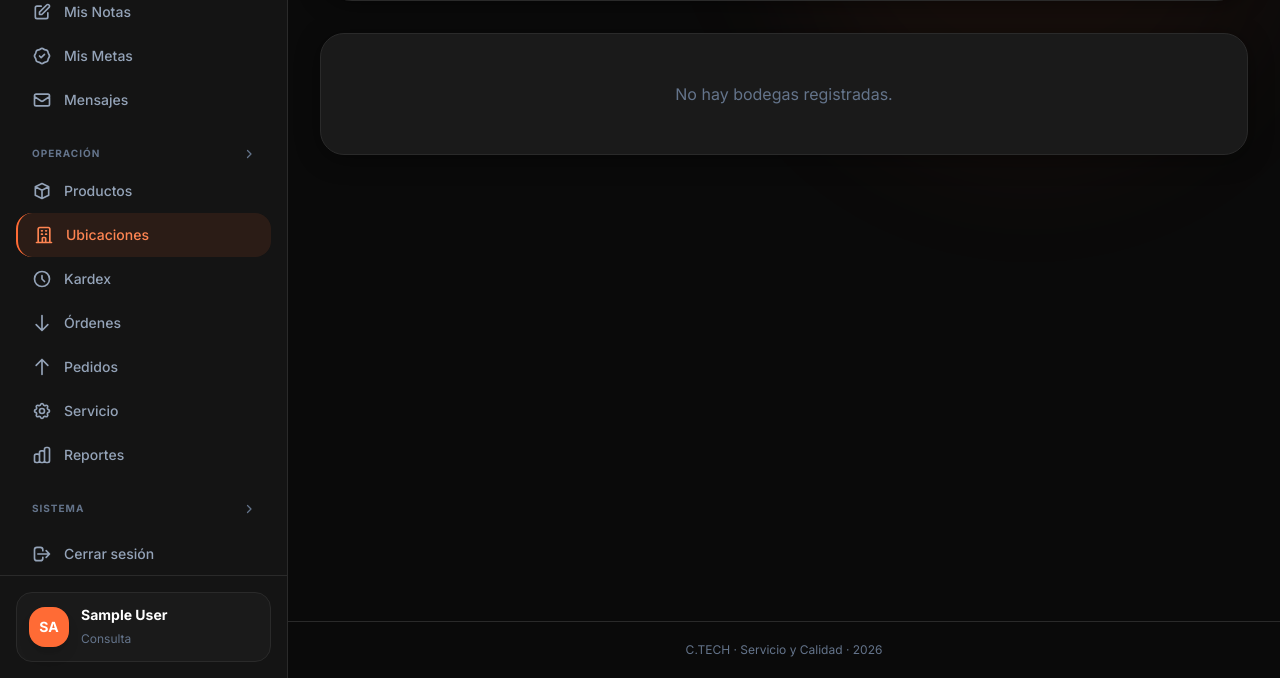
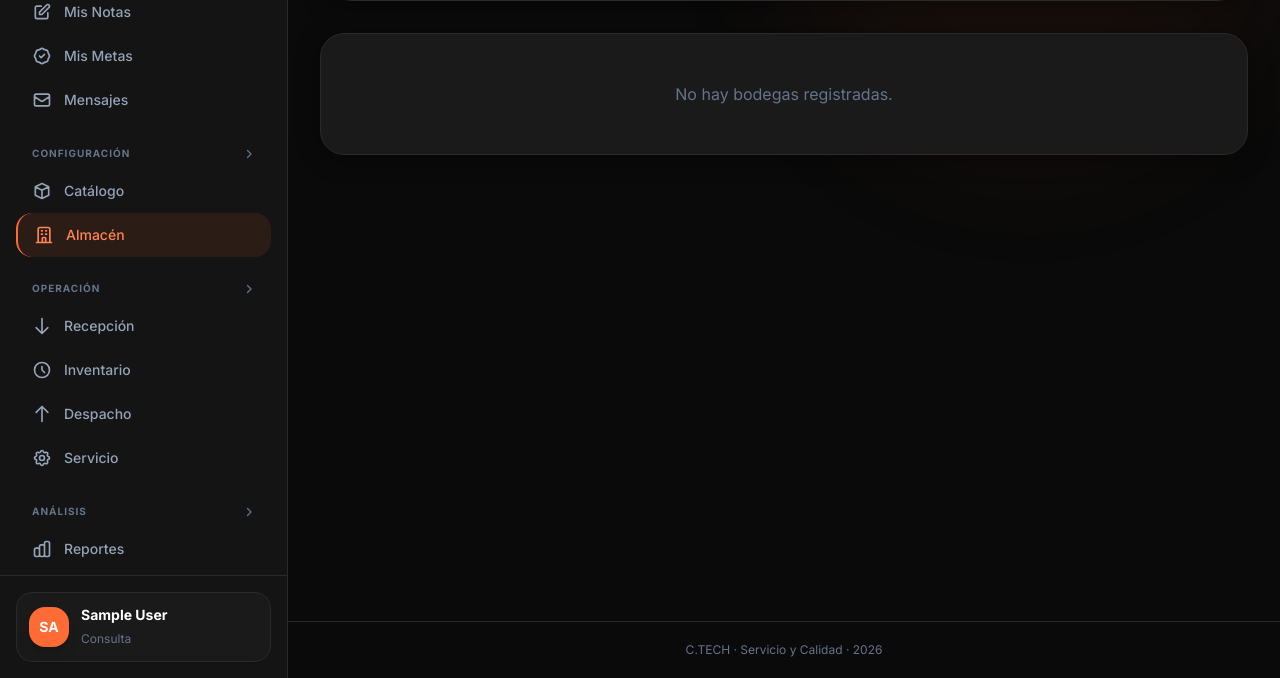
Before and after one commit to Andrew-not/wms-upec, a Django app: page /almacen/mapa/ in a window 1280 px wide. Shown: the part 338-1016 px from the top of the page. Run offline with Django 5.2, Linux system fonts and the light colour scheme; the visitor is signed in with stand-in values (Sample User, id 1); data that the repository does not hold is empty.

Commit message:
feat(menu): reorganiza modulos segun flujo WMS (Configuracion, Operacion, Analisis)

```diff
--- a/templates/base.html
+++ b/templates/base.html
@@ -20,7 +20,7 @@
     <div class="absolute bottom-0 left-0 w-[500px] h-[500px] bg-brand-500/3 rounded-full blur-3xl"></div>
 </div>
 
-<div x-data="{ sidebarOpen: false, openMiEspacio: true, openOperacion: true, openSistema: false }" class="min-h-screen">
+<div x-data="{ sidebarOpen: false, openMiEspacio: true, openConfiguracion: true, openOperacion: true, openAnalisis: true, openSistema: false }" class="min-h-screen">
 
     <aside :class="sidebarOpen ? 'translate-x-0' : '-translate-x-full lg:translate-x-0'"
            class="fixed top-0 left-0 z-40 h-screen w-72 transition-transform duration-300 bg-dark-800 border-r border-dark-600 flex flex-col">
@@ -65,47 +65,65 @@
                     </svg>
                     Dashboard
                 </a>
-
                 <a href="{% url 'workspace:mi_espacio' %}" class="nav-link {% if request.resolver_match.url_name == 'mi_espacio' %}nav-link-active{% endif %}">
                     <svg class="w-5 h-5" fill="none" stroke="currentColor" viewBox="0 0 24 24" stroke-width="2">
                         <path stroke-linecap="round" stroke-linejoin="round" d="M16 7a4 4 0 11-8 0 4 4 0 018 0zM12 14a7 7 0 00-7 7h14a7 7 0 00-7-7z"/>
                     </svg>
                     Mi Espacio
                 </a>
-
                 <a href="{% url 'workspace:tarea_lista' %}" class="nav-link {% if 'tarea' in request.resolver_match.url_name %}nav-link-active{% endif %}">
                     <svg class="w-5 h-5" fill="none" stroke="currentColor" viewBox="0 0 24 24" stroke-width="2">
                         <path stroke-linecap="round" stroke-linejoin="round" d="M9 5H7a2 2 0 00-2 2v12a2 2 0 002 2h10a2 2 0 002-2V7a2 2 0 00-2-2h-2M9 5a2 2 0 002 2h2a2 2 0 002-2M9 5a2 2 0 012-2h2a2 2 0 012 2m-6 9l2 2 4-4"/>
                     </svg>
                     Mis Tareas
                 </a>
-
                 <a href="{% url 'workspace:evento_lista' %}" class="nav-link {% if 'evento' in request.resolver_match.url_name %}nav-link-active{% endif %}">
                     <svg class="w-5 h-5" fill="none" stroke="currentColor" viewBox="0 0 24 24" stroke-width="2">
                         <path stroke-linecap="round" stroke-linejoin="round" d="M8 7V3m8 4V3m-9 8h10M5 21h14a2 2 0 002-2V7a2 2 0 00-2-2H5a2 2 0 00-2 2v12a2 2 0 002 2z"/>
                     </svg>
                     Mis Eventos
                 </a>
-
                 <a href="{% url 'workspace:nota_lista' %}" class="nav-link {% if 'nota' in request.resolver_match.url_name %}nav-link-active{% endif %}">
                     <svg class="w-5 h-5" fill="none" stroke="currentColor" viewBox="0 0 24 24" stroke-width="2">
                         <path stroke-linecap="round" stroke-linejoin="round" d="M11 5H6a2 2 0 00-2 2v11a2 2 0 002 2h11a2 2 0 002-2v-5m-1.414-9.414a2 2 0 112.828 2.828L11.828 15H9v-2.828l8.586-8.586z"/>
                     </svg>
                     Mis Notas
                 </a>
-
                 <a href="{% url 'workspace:meta_lista' %}" class="nav-link {% if 'meta' in request.resolver_match.url_name %}nav-link-active{% endif %}">
                     <svg class="w-5 h-5" fill="none" stroke="currentColor" viewBox="0 0 24 24" stroke-width="2">
                         <path stroke-linecap="round" stroke-linejoin="round" d="M9 12l2 2 4-4M7.835 4.697a3.42 3.42 0 001.946-.806 3.42 3.42 0 014.438 0 3.42 3.42 0 001.946.806 3.42 3.42 0 013.138 3.138 3.42 3.42 0 00.806 1.946 3.42 3.42 0 010 4.438 3.42 3.42 0 00-.806 1.946 3.42 3.42 0 01-3.138 3.138 3.42 3.42 0 00-1.946.806 3.42 3.42 0 01-4.438 0 3.42 3.42 0 00-1.946-.806 3.42 3.42 0 01-3.138-3.138 3.42 3.42 0 00-.806-1.946 3.42 3.42 0 010-4.438 3.42 3.42 0 00.806-1.946 3.42 3.42 0 013.138-3.138z"/>
                     </svg>
                     Mis Metas
                 </a>
-
                 <a href="{% url 'workspace:mensaje_lista' %}" class="nav-link {% if 'mensaje' in request.resolver_match.url_name %}nav-link-active{% endif %}">
                     <svg class="w-5 h-5" fill="none" stroke="currentColor" viewBox="0 0 24 24" stroke-width="2">
                         <path stroke-linecap="round" stroke-linejoin="round" d="M3 8l7.89 5.26a2 2 0 002.22 0L21 8M5 19h14a2 2 0 002-2V7a2 2 0 00-2-2H5a2 2 0 00-2 2v10a2 2 0 002 2z"/>
                     </svg>
                     Mensajes
+                </a>
+            </div>
+
+            <!-- ============================================ -->
+            <!-- CONFIGURACIÓN -->
+            <!-- ============================================ -->
+            <button @click="openConfiguracion = !openConfiguracion"
+                    class="w-full flex items-center justify-between px-4 py-2 mt-4 text-[10px] font-bold uppercase tracking-widest text-slate-500 hover:text-brand-400 transition-colors">
+                <span>Configuración</span>
+                <svg :class="openConfiguracion ? 'rotate-90' : ''"
+                     class="w-3 h-3 transition-transform duration-200"
+                     fill="none" stroke="currentColor" viewBox="0 0 24 24" stroke-width="2.5">
+                    <path stroke-linecap="round" stroke-linejoin="round" d="M9 5l7 7-7 7"/>
+                </svg>
+            </button>
+
+            <div x-show="openConfiguracion" x-transition>
+                <a href="{% url 'catalogo:producto_lista' %}" class="nav-link {% if 'catalogo' in request.resolver_match.namespace %}nav-link-active{% endif %}">
+                    <svg class="w-5 h-5" fill="none" stroke="currentColor" viewBox="0 0 24 24" stroke-width="2"><path stroke-linecap="round" stroke-linejoin="round" d="M20 7l-8-4-8 4m16 0l-8 4m8-4v10l-8 4m0-10L4 7m8 4v10M4 7v10l8 4"/></svg>
+                    Catálogo
+                </a>
+                <a href="{% url 'almacen:ubicacion_lista' %}" class="nav-link {% if 'almacen' in request.resolver_match.namespace %}nav-link-active{% endif %}">
+                    <svg class="w-5 h-5" fill="none" stroke="currentColor" viewBox="0 0 24 24" stroke-width="2"><path stroke-linecap="round" stroke-linejoin="round" d="M19 21V5a2 2 0 00-2-2H7a2 2 0 00-2 2v16m14 0h2m-2 0h-5m-9 0H3m2 0h5M9 7h1m-1 4h1m4-4h1m-1 4h1m-5 10v-5a1 1 0 011-1h2a1 1 0 011 1v5m-4 0h4"/></svg>
+                    Almacén
                 </a>
             </div>
 
@@ -123,55 +141,45 @@
             </button>
 
             <div x-show="openOperacion" x-transition>
-                {% if user.is_superuser or user.rol == 'JEFE' or user.username == 'operario_catalogo' or user.rol == 'CONSULTA' %}
-                <a href="{% url 'catalogo:producto_lista' %}" class="nav-link {% if 'catalogo' in request.resolver_match.namespace %}nav-link-active{% endif %}">
-                    <svg class="w-5 h-5" fill="none" stroke="currentColor" viewBox="0 0 24 24" stroke-width="2"><path stroke-linecap="round" stroke-linejoin="round" d="M20 7l-8-4-8 4m16 0l-8 4m8-4v10l-8 4m0-10L4 7m8 4v10M4 7v10l8 4"/></svg>
-                    Productos
+                <a href="{% url 'recepcion:orden_lista' %}" class="nav-link {% if 'recepcion' in request.resolver_match.namespace %}nav-link-active{% endif %}">
+                    <svg class="w-5 h-5" fill="none" stroke="currentColor" viewBox="0 0 24 24" stroke-width="2"><path stroke-linecap="round" stroke-linejoin="round" d="M19 14l-7 7m0 0l-7-7m7 7V3"/></svg>
+                    Recepción
                 </a>
-                {% endif %}
-
-                {% if user.is_superuser or user.rol == 'JEFE' or user.username == 'operario_almacen' %}
-                <a href="{% url 'almacen:ubicacion_lista' %}" class="nav-link {% if 'almacen' in request.resolver_match.namespace %}nav-link-active{% endif %}">
-                    <svg class="w-5 h-5" fill="none" stroke="currentColor" viewBox="0 0 24 24" stroke-width="2"><path stroke-linecap="round" stroke-linejoin="round" d="M19 21V5a2 2 0 00-2-2H7a2 2 0 00-2 2v16m14 0h2m-2 0h-5m-9 0H3m2 0h5M9 7h1m-1 4h1m4-4h1m-1 4h1m-5 10v-5a1 1 0 011-1h2a1 1 0 011 1v5m-4 0h4"/></svg>
-                    Ubicaciones
-                </a>
-                {% endif %}
-
-                {% if user.is_superuser or user.rol == 'JEFE' or user.username == 'operario_inventario' %}
                 <a href="{% url 'inventario:kardex' %}" class="nav-link {% if 'inventario' in request.resolver_match.namespace %}nav-link-active{% endif %}">
                     <svg class="w-5 h-5" fill="none" stroke="currentColor" viewBox="0 0 24 24" stroke-width="2"><path stroke-linecap="round" stroke-linejoin="round" d="M12 8v4l3 3m6-3a9 9 0 11-18 0 9 9 0 0118 0z"/></svg>
-                    Kardex
+                    Inventario
                 </a>
-                {% endif %}
-
-                {% if user.is_superuser or user.rol == 'JEFE' or user.username == 'operario_recepcion' %}
-                <a href="{% url 'recepcion:orden_lista' %}" class="nav-link {% if 'recepcion' in request.resolver_match.namespace %}nav-link-active{% endif %}">
-                    <svg class="w-5 h-5" fill="none" stroke="currentColor" viewBox="0 0 24 24" stroke-width="2"><path stroke-linecap="round" stroke-linejoin="round" d="M19 14l-7 7m0 0l-7-7m7 7V3"/></svg>
-                    Órdenes
-                </a>
-                {% endif %}
-
-                {% if user.is_superuser or user.rol == 'JEFE' or user.username == 'operario_despacho' or user.username == 'vendedor' %}
                 <a href="{% url 'despacho:pedido_lista' %}" class="nav-link {% if 'despacho' in request.resolver_match.namespace %}nav-link-active{% endif %}">
                     <svg class="w-5 h-5" fill="none" stroke="currentColor" viewBox="0 0 24 24" stroke-width="2"><path stroke-linecap="round" stroke-linejoin="round" d="M5 10l7-7m0 0l7 7m-7-7v18"/></svg>
-                    Pedidos
+                    Despacho
                 </a>
-                {% endif %}
-
-                {% if user.is_superuser or user.rol == 'JEFE' or user.username == 'tecnico' %}
                 <a href="{% url 'servicio:servicio_inicio' %}" class="nav-link {% if 'servicio' in request.resolver_match.namespace %}nav-link-active{% endif %}">
                     <svg class="w-5 h-5" fill="none" stroke="currentColor" viewBox="0 0 24 24" stroke-width="2"><path stroke-linecap="round" stroke-linejoin="round" d="M10.325 4.317c.426-1.756 2.924-1.756 3.35 0a1.724 1.724 0 002.573 1.066c1.543-.94 3.31.826 2.37 2.37a1.724 1.724 0 001.065 2.572c1.756.426 1.756 2.924 0 3.35a1.724 1.724 0 00-1.066 2.573c.94 1.543-.826 3.31-2.37 2.37a1.724 1.724 0 00-2.572 1.065c-.426 1.756-2.924 1.756-3.35 0a1.724 1.724 0 00-2.573-1.066c-1.543.94-3.31-.826-2.37-2.37a1.724 1.724 0 00-1.065-2.572c-1.756-.426-1.756-2.924 0-3.35a1.724 1.724 0 001.066-2.573c-.94-1.543.826-3.31 2.37-2.37.996.608 2.296.07 2.572-1.065z"/><path stroke-linecap="round" stroke-linejoin="round" d="M15 12a3 3 0 11-6 0 3 3 0 016 0z"/></svg>
                     Servicio
                 </a>
-                {% endif %}
+            </div>
 
-                {% if user.is_superuser or user.rol == 'JEFE' %}
+            <!-- ============================================ -->
+            <!-- ANÁLISIS -->
+            <!-- ============================================ -->
+            {% if user.is_superuser or user.rol == 'JEFE' %}
+            <button @click="openAnalisis = !openAnalisis"
+                    class="w-full flex items-center justify-between px-4 py-2 mt-4 text-[10px] font-bold uppercase tracking-widest text-slate-500 hover:text-brand-400 transition-colors">
+                <span>Análisis</span>
+                <svg :class="openAnalisis ? 'rotate-90' : ''"
+                     class="w-3 h-3 transition-transform duration-200"
+                     fill="none" stroke="currentColor" viewBox="0 0 24 24" stroke-width="2.5">
+                    <path stroke-linecap="round" stroke-linejoin="round" d="M9 5l7 7-7 7"/>
+                </svg>
+            </button>
+
+            <div x-show="openAnalisis" x-transition>
                 <a href="{% url 'reportes:inicio' %}" class="nav-link {% if 'reportes' in request.resolver_match.namespace %}nav-link-active{% endif %}">
                     <svg class="w-5 h-5" fill="none" stroke="currentColor" viewBox="0 0 24 24" stroke-width="2"><path stroke-linecap="round" stroke-linejoin="round" d="M9 19v-6a2 2 0 00-2-2H5a2 2 0 00-2 2v6a2 2 0 002 2h2a2 2 0 002-2zm0 0V9a2 2 0 012-2h2a2 2 0 012 2v10m-6 0a2 2 0 002 2h2a2 2 0 002-2m0 0V5a2 2 0 012-2h2a2 2 0 012 2v14a2 2 0 01-2 2h-2a2 2 0 01-2-2z"/></svg>
                     Reportes
                 </a>
-                {% endif %}
             </div>
+            {% endif %}
 
             <!-- ============================================ -->
             <!-- SISTEMA -->
@@ -225,7 +233,6 @@
 
         <header class="sticky top-0 z-30 bg-dark-900/80 backdrop-blur-xl border-b border-dark-600">
             <div class="flex items-center gap-4 px-6 py-4">
-
                 <button @click="sidebarOpen = !sidebarOpen" class="lg:hidden p-2.5 rounded-2xl hover:bg-dark-700 text-slate-400">
                     <svg class="w-5 h-5" fill="none" stroke="currentColor" viewBox="0 0 24 24" stroke-width="2"><path stroke-linecap="round" stroke-linejoin="round" d="M4 6h16M4 12h16M4 18h16"/></svg>
                 </button>
```
